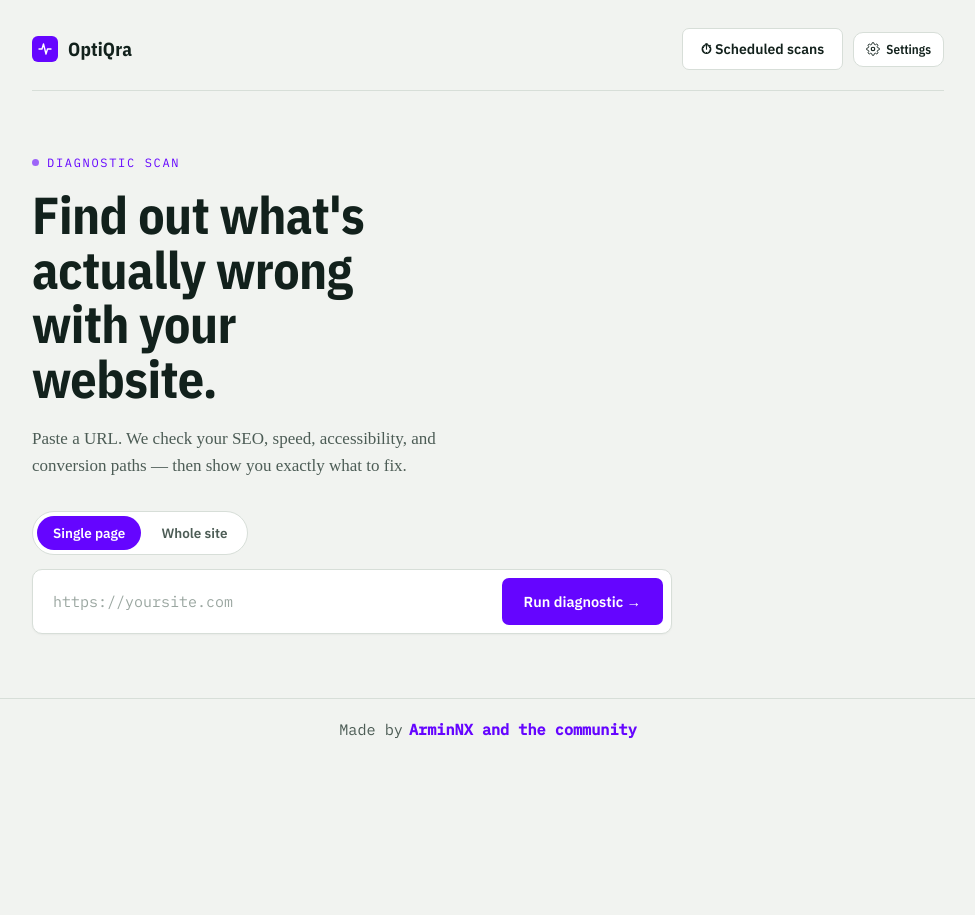
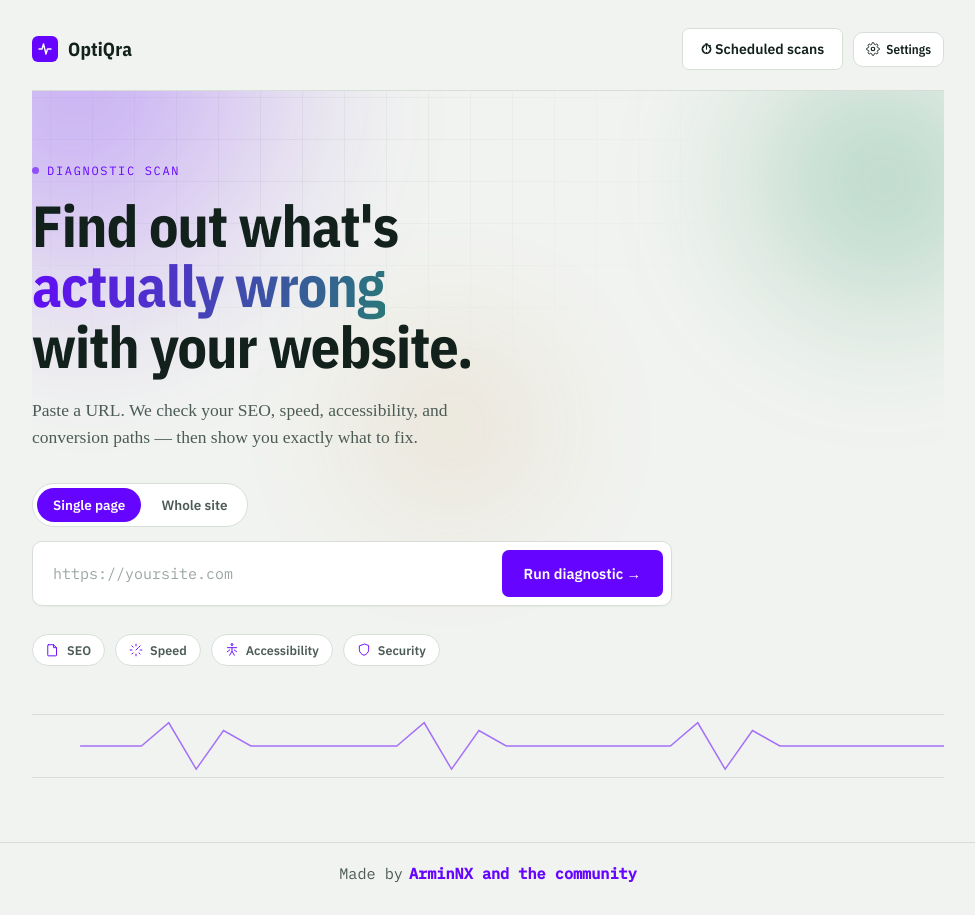
Before and after one commit to armin5872/OptiQra, a Next.js app: page / in a window 1280 px wide. Shown: the whole page, without its empty margins (152-1127 px from the left). Before the commit the page ends 800 px from the top, so only its background shows below. Built offline with nearby package versions, Linux system fonts and the light colour scheme.

Commit message:
redesign landing page

```diff
--- a/src/app/globals.css
+++ b/src/app/globals.css
@@ -107,6 +107,7 @@ header {
 	justify-content: space-between;
 	gap: 12px;
 	flex-wrap: wrap;
+	animation: fade-up 0.5s cubic-bezier(0.22, 1, 0.36, 1) both;
 }
 .header-actions {
 	display: flex;
@@ -127,8 +128,19 @@ header {
 	height: 26px;
 	border-radius: 6px;
 	background: var(--accent);
+	box-shadow: 0 0 0 0 color-mix(in srgb, var(--accent) 45%, transparent);
 	position: relative;
 	flex: none;
+	animation: brand-glow 3.2s ease-in-out infinite;
+}
+@keyframes brand-glow {
+	0%,
+	100% {
+		box-shadow: 0 0 0 0 color-mix(in srgb, var(--accent) 35%, transparent);
+	}
+	50% {
+		box-shadow: 0 0 0 6px color-mix(in srgb, var(--accent) 0%, transparent);
+	}
 }
 .brand-mark svg {
 	position: absolute;
@@ -138,7 +150,98 @@ header {
 
 /* ---------- Hero ---------- */
 .hero {
-	padding: 64px 0 40px;
+	position: relative;
+	padding: 72px 0 40px;
+	overflow: hidden;
+	isolation: isolate;
+}
+.hero-bg {
+	position: absolute;
+	inset: -120px -24px auto -24px;
+	height: 620px;
+	z-index: -1;
+	pointer-events: none;
+	background-image:
+		linear-gradient(rgba(18, 33, 28, 0.05) 1px, transparent 1px),
+		linear-gradient(90deg, rgba(18, 33, 28, 0.05) 1px, transparent 1px);
+	background-size: 42px 42px;
+	-webkit-mask-image: radial-gradient(ellipse 70% 55% at 30% 30%, #000 0%, transparent 72%);
+	mask-image: radial-gradient(ellipse 70% 55% at 30% 30%, #000 0%, transparent 72%);
+}
+.hero-blob {
+	position: absolute;
+	border-radius: 50%;
+	filter: blur(60px);
+	opacity: 0.35;
+	z-index: -1;
+	pointer-events: none;
+	will-change: transform;
+}
+.hero-blob.b1 {
+	width: 420px;
+	height: 420px;
+	top: -180px;
+	left: -120px;
+	background: radial-gradient(circle at 30% 30%, var(--accent), transparent 70%);
+	animation: blob-float-a 16s ease-in-out infinite;
+}
+.hero-blob.b2 {
+	width: 320px;
+	height: 320px;
+	top: -60px;
+	right: -100px;
+	background: radial-gradient(circle at 60% 40%, #1e8f5e, transparent 70%);
+	animation: blob-float-b 20s ease-in-out infinite;
+}
+.hero-blob.b3 {
+	width: 260px;
+	height: 260px;
+	top: 220px;
+	left: 30%;
+	background: radial-gradient(circle at 50% 50%, #b9791c, transparent 70%);
+	opacity: 0.18;
+	animation: blob-float-c 22s ease-in-out infinite;
+}
+@keyframes blob-float-a {
+	0%,
+	100% {
+		transform: translate(0, 0) scale(1);
+	}
+	50% {
+		transform: translate(40px, 50px) scale(1.12);
+	}
+}
+@keyframes blob-float-b {
+	0%,
+	100% {
+		transform: translate(0, 0) scale(1);
+	}
+	50% {
+		transform: translate(-50px, 30px) scale(1.08);
+	}
+}
+@keyframes blob-float-c {
+	0%,
+	100% {
+		transform: translate(0, 0) scale(1);
+	}
+	50% {
+		transform: translate(30px, -30px) scale(1.15);
+	}
+}
+@keyframes fade-up {
+	from {
+		opacity: 0;
+		transform: translateY(16px);
+	}
+	to {
+		opacity: 1;
+		transform: translateY(0);
+	}
+}
+.reveal {
+	opacity: 0;
+	animation: fade-up 0.7s cubic-bezier(0.22, 1, 0.36, 1) forwards;
 }
 .eyebrow {
 	font-family: "IBM Plex Mono", monospace;
@@ -172,14 +275,31 @@ header {
 h1 {
 	font-family: "IBM Plex Sans Condensed", sans-serif;
 	font-weight: 700;
-	font-size: clamp(34px, 5vw, 52px);
-	line-height: 1.05;
-	letter-spacing: -0.01em;
+	font-size: clamp(36px, 5.4vw, 58px);
+	line-height: 1.04;
+	letter-spacing: -0.015em;
 	margin: 0 0 20px;
-	max-width: 14ch;
+	max-width: 15ch;
+}
+h1 .grad-text {
+	background: linear-gradient(100deg, var(--accent), #1e8f5e 65%, var(--accent));
+	background-size: 200% auto;
+	-webkit-background-clip: text;
+	background-clip: text;
+	color: transparent;
+	animation: grad-shift 6s ease-in-out infinite;
+}
+@keyframes grad-shift {
+	0%,
+	100% {
+		background-position: 0% center;
+	}
+	50% {
+		background-position: 100% center;
+	}
 }
 .sub {
-	font-size: 17px;
+	font-size: 17.5px;
 	line-height: 1.55;
 	color: var(--ink-soft);
 	max-width: 52ch;
@@ -196,6 +316,17 @@ h1 {
 	gap: 8px;
 	max-width: 640px;
 	box-shadow: 0 1px 2px rgba(18, 33, 28, 0.04);
+	transition:
+		box-shadow 0.25s ease,
+		border-color 0.25s ease,
+		transform 0.25s ease;
+}
+.intake:focus-within {
+	border-color: var(--accent);
+	box-shadow:
+		0 0 0 4px color-mix(in srgb, var(--accent) 14%, transparent),
+		0 8px 24px rgba(101, 5, 255, 0.12);
+	transform: translateY(-1px);
 }
 .intake input {
 	flex: 1;
@@ -212,6 +343,8 @@ h1 {
 	color: #9aa6a0;
 }
 .intake button {
+	position: relative;
+	overflow: hidden;
 	border: none;
 	background: var(--accent);
 	color: #fff;
@@ -227,10 +360,28 @@ h1 {
 	white-space: nowrap;
 	transition:
 		background 0.15s ease,
-		transform 0.1s ease;
+		transform 0.1s ease,
+		box-shadow 0.2s ease;
+}
+.intake button::after {
+	content: "";
+	position: absolute;
+	inset: 0;
+	background: linear-gradient(
+		110deg,
+		transparent 20%,
+		rgba(255, 255, 255, 0.35) 50%,
+		transparent 80%
+	);
+	transform: translateX(-120%);
+}
+.intake button:hover::after {
+	transform: translateX(120%);
+	transition: transform 0.7s ease;
 }
 .intake button:hover {
 	background: var(--accent-hover);
+	box-shadow: 0 4px 14px rgba(101, 5, 255, 0.28);
 }
 .intake button:active {
 	transform: scale(0.97);
@@ -259,6 +410,44 @@ h1 {
 }
 .stopped-note.show {
 	display: block;
+}
+
+/* ---------- Hero feature strip ---------- */
+.hero-features {
+	display: flex;
+	flex-wrap: wrap;
+	gap: 10px;
+	margin: 28px 0 8px;
+}
+.hero-feature {
+	display: flex;
+	align-items: center;
+	gap: 7px;
+	padding: 7px 13px;
+	border: 1px solid var(--line);
+	background: var(--surface);
+	border-radius: 999px;
+	font-family: "IBM Plex Sans", sans-serif;
+	font-size: 12.5px;
+	font-weight: 600;
+	color: var(--ink-soft);
+	transition:
+		transform 0.2s ease,
+		border-color 0.2s ease,
+		color 0.2s ease,
+		box-shadow 0.2s ease;
+}
+.hero-feature svg {
+	width: 14px;
+	height: 14px;
+	flex: none;
+	color: var(--accent);
+}
+.hero-feature:hover {
+	transform: translateY(-2px);
+	border-color: var(--accent);
+	color: var(--ink);
+	box-shadow: 0 6px 16px rgba(18, 33, 28, 0.08);
 }
 
 /* ---------- Recent scans (saved locally in IndexedDB) ---------- */
@@ -394,6 +583,8 @@ h1 {
 }
 .depth-btn:hover {
 	border-color: var(--accent);
+	transform: translateY(-1px);
+	box-shadow: 0 4px 12px rgba(18, 33, 28, 0.06);
 }
 .depth-btn:active {
 	transform: scale(0.97);
@@ -471,10 +662,12 @@ h1 {
 	cursor: pointer;
 	transition:
 		background 0.15s ease,
-		color 0.15s ease;
+		color 0.15s ease,
+		transform 0.15s ease;
 }
 .mode-toggle button:hover {
 	color: var(--ink);
+	transform: translateY(-1px);
 }
 .mode-toggle button:focus-visible {
 	outline: 2px solid var(--accent);
--- a/src/app/page.tsx
+++ b/src/app/page.tsx
@@ -599,13 +599,28 @@ export default function Home() {
 
 			{viewState === "hero" && (
 				<section className="hero">
-					<p className="eyebrow">Diagnostic scan</p>
-					<h1>Find out what's actually wrong with your website.</h1>
-					<p className="sub">
+					<div className="hero-bg" aria-hidden="true" />
+					<div className="hero-blob b1" aria-hidden="true" />
+					<div className="hero-blob b2" aria-hidden="true" />
+					<div className="hero-blob b3" aria-hidden="true" />
+
+					<p className="eyebrow reveal" style={{ animationDelay: "0.02s" }}>
+						Diagnostic scan
+					</p>
+					<h1 className="reveal" style={{ animationDelay: "0.08s" }}>
+						Find out what's <span className="grad-text">actually wrong</span> with
+						your website.
+					</h1>
+					<p className="sub reveal" style={{ animationDelay: "0.16s" }}>
 						Paste a URL. We check your SEO, speed, accessibility, and conversion
 						paths — then show you exactly what to fix.
 					</p>
-					<div className="mode-toggle" role="radiogroup" aria-label="Scan mode">
+					<div
+						className="mode-toggle reveal"
+						style={{ animationDelay: "0.22s" }}
+						role="radiogroup"
+						aria-label="Scan mode"
+					>
 						<button
 							type="button"
 							role="radio"
@@ -672,7 +687,11 @@ export default function Home() {
 							/>
 						</div>
 					)}
-					<form className="intake" onSubmit={runScan}>
+					<form
+						className="intake reveal"
+						style={{ animationDelay: "0.28s" }}
+						onSubmit={runScan}
+					>
 						<input
 							type="text"
 							value={url}
@@ -702,6 +721,43 @@ export default function Home() {
 							{stoppedNote}
 						</p>
 					)}
+
+					<div
+						className="hero-features reveal"
+						style={{ animationDelay: "0.34s" }}
+					>
+						{[
+							{
+								label: "SEO",
+								path: "M4 3h9l5 5v13a1 1 0 0 1-1 1H4a1 1 0 0 1-1-1V4a1 1 0 0 1 1-1Z M13 3v5h5",
+							},
+							{
+								label: "Speed",
+								path: "M12 2v3M12 19v3M2 12h3M19 12h3M5 5l2 2M17 17l2 2M5 19l2-2M17 7l2-2 M12 12l4-4",
+							},
+							{
+								label: "Accessibility",
+								path: "M12 4a1.6 1.6 0 1 0 0-3.2A1.6 1.6 0 0 0 12 4Z M4 8h16 M12 8v6 M8 21l4-7 4 7 M8 12l-4 3 M16 12l4 3",
+							},
+							{
+								label: "Security",
+								path: "M12 2 4 5v6c0 5 3.4 8.7 8 10 4.6-1.3 8-5 8-10V5Z",
+							},
+						].map((f) => (
+							<span className="hero-feature" key={f.label}>
+								<svg viewBox="0 0 24 24" fill="none" stroke="currentColor" strokeWidth="1.6" strokeLinecap="round" strokeLinejoin="round">
+									<path d={f.path} />
+								</svg>
+								{f.label}
+							</span>
+						))}
+					</div>
+
+					<div className="vitals-strip reveal" style={{ animationDelay: "0.4s" }} aria-hidden="true">
+						<svg viewBox="0 0 1000 64" preserveAspectRatio="none">
+							<path d="M0 32 L120 32 L150 8 L180 56 L210 16 L240 32 L400 32 L430 8 L460 56 L490 16 L520 32 L700 32 L730 8 L760 56 L790 16 L820 32 L1000 32" />
+						</svg>
+					</div>
 
 					{recentScansLoaded && recentScans.length > 0 && (
 						<div className="recent-scans">
```
